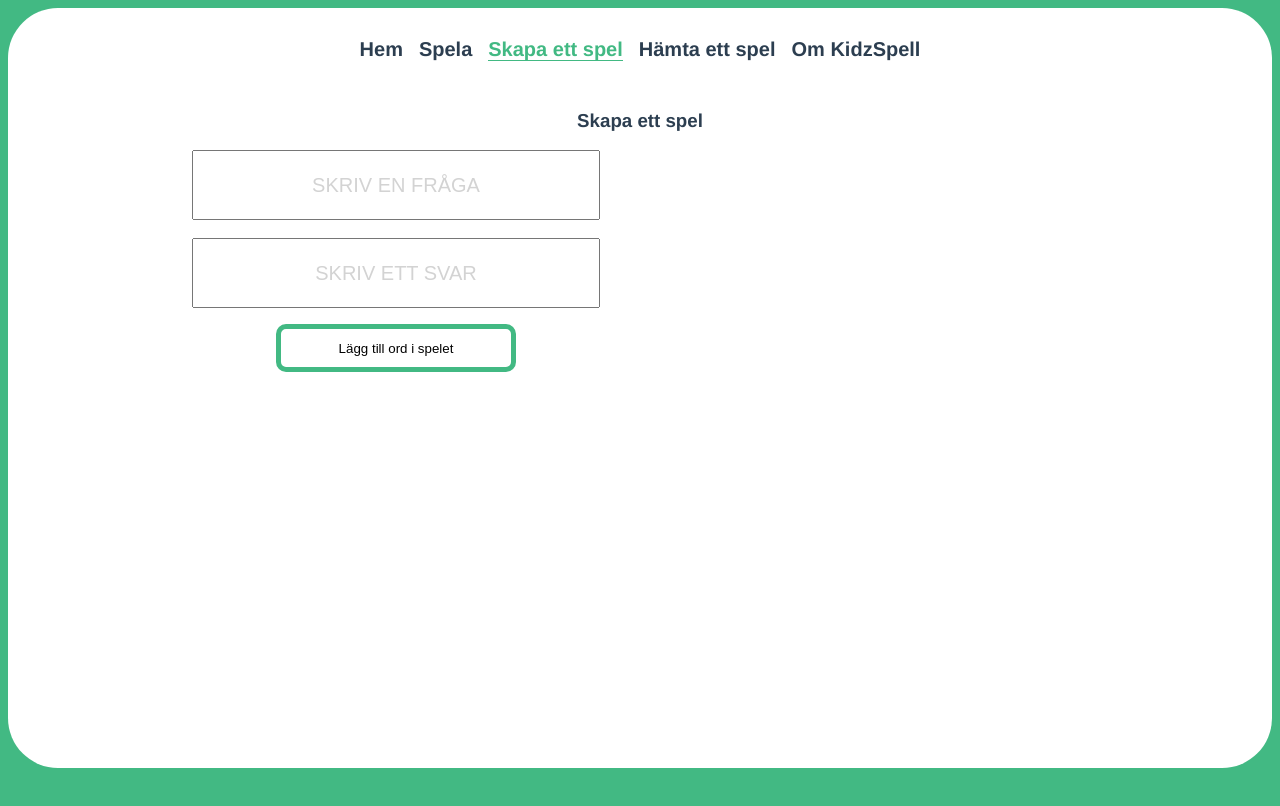
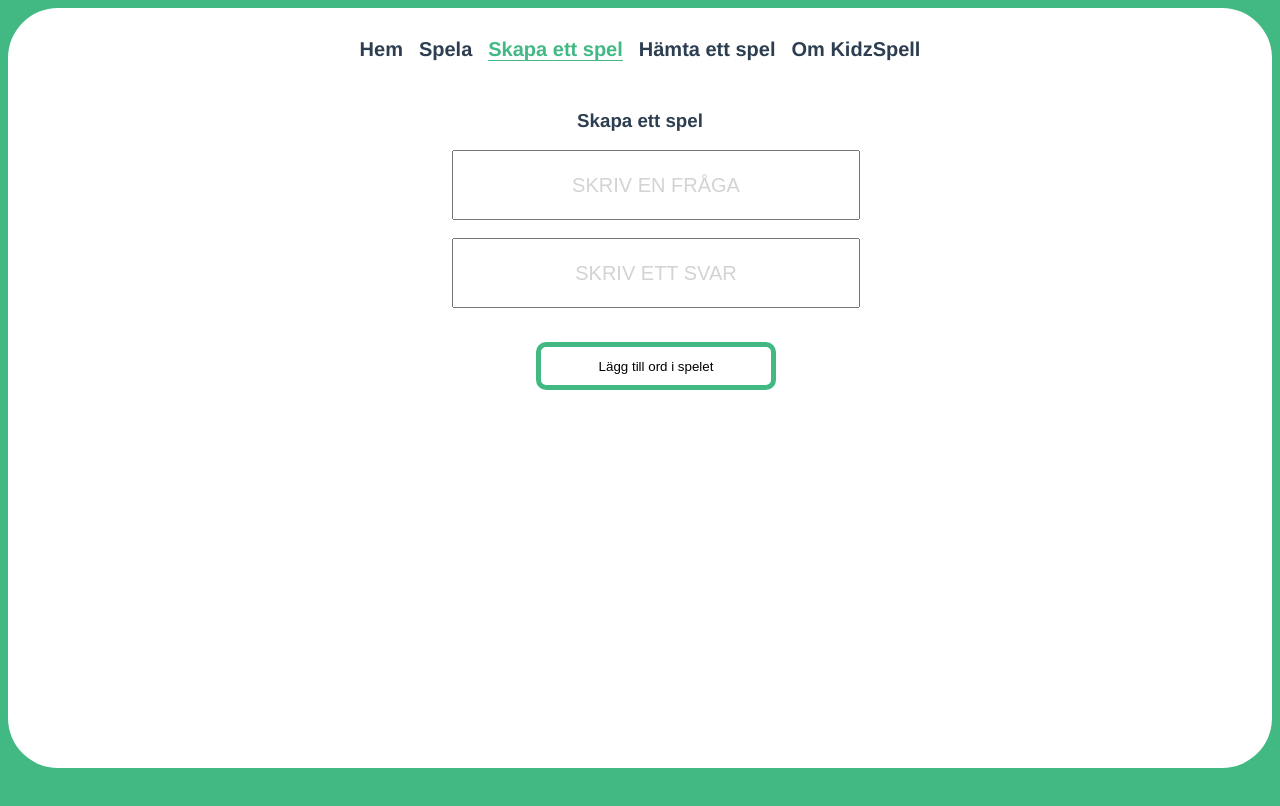
Before and after one commit to thedann/kidz-spell, a Vue app: page /#/create-game in a window 1280 px wide. Shown: the top 806 px of the page. Built offline with nearby package versions, Linux system fonts and the light colour scheme.

Commit message:
small fixes for createGame

```diff
--- a/src/App.vue
+++ b/src/App.vue
@@ -107,6 +107,10 @@ body {
   background: lightcoral;
 }
 
+.error {
+  color: lightcoral;
+}
+
 a.button {
   padding: 0.5rem 2rem;
   color: black;
--- a/src/views/CreateGame.vue
+++ b/src/views/CreateGame.vue
@@ -21,6 +21,8 @@
           v-model="currentAnswer"
           placeholder="skriv ett svar"
         >
+        <br>
+        <span class="error" v-text="validationError" />
         <br>
         <button
           class="button positive-button"
@@ -71,6 +73,7 @@ export default {
     return {
       currentQuestion: "",
       currentAnswer: "",
+      validationError: "",
       questions: getQuestionsFromLocalStorage()
     };
   },
@@ -81,11 +84,16 @@ export default {
   },
   methods: {
     addQuestion: function() {
-      if (this.currentQuestion) {
+      if(!this.currentQuestion || !this.currentAnswer) {
+        console.log(this.validationError);
+        this.validationError = "Du behöver fylla i bägge";
+      } else if (this.currentQuestion) {
         addQuestionToLocalStorage(this.currentQuestion, this.currentAnswer);
         this.questions = getQuestionsFromLocalStorage();
+        this.validationError = "";
         this.currentQuestion = "";
         this.currentAnswer = "";
+        setFocus("new_word");
       }
     },
     removeAllQuestions: function() {
@@ -118,13 +126,11 @@ export default {
 }
 
 .container {
-  display: flex;
+
 }
 
 .questions-container {
-  display: flex;
-  justify-content: center;
-  width: 30rem;
+
 }
 
 ul {
```
